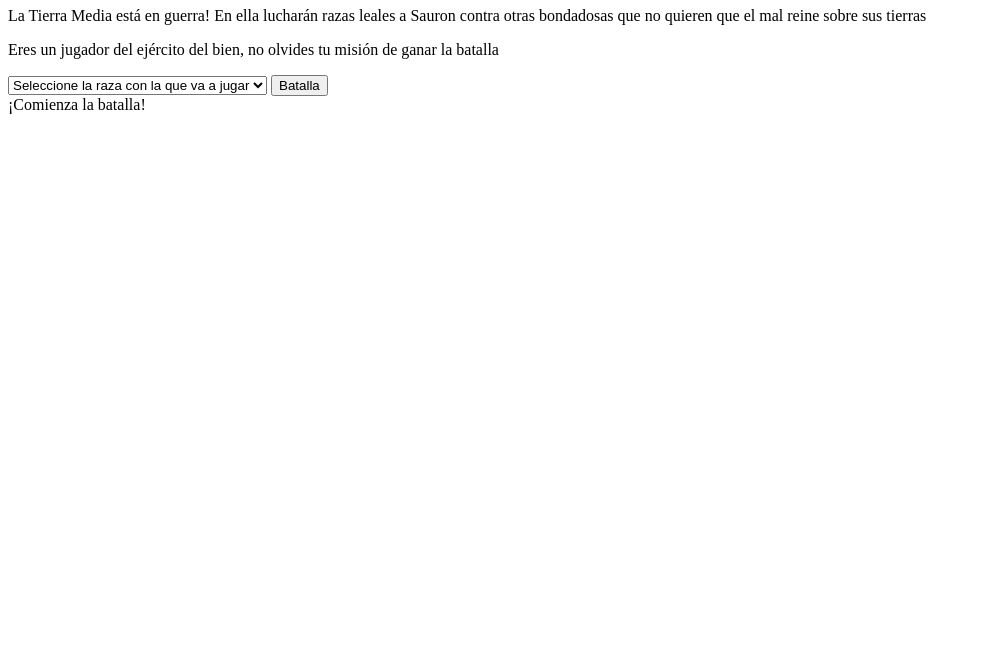
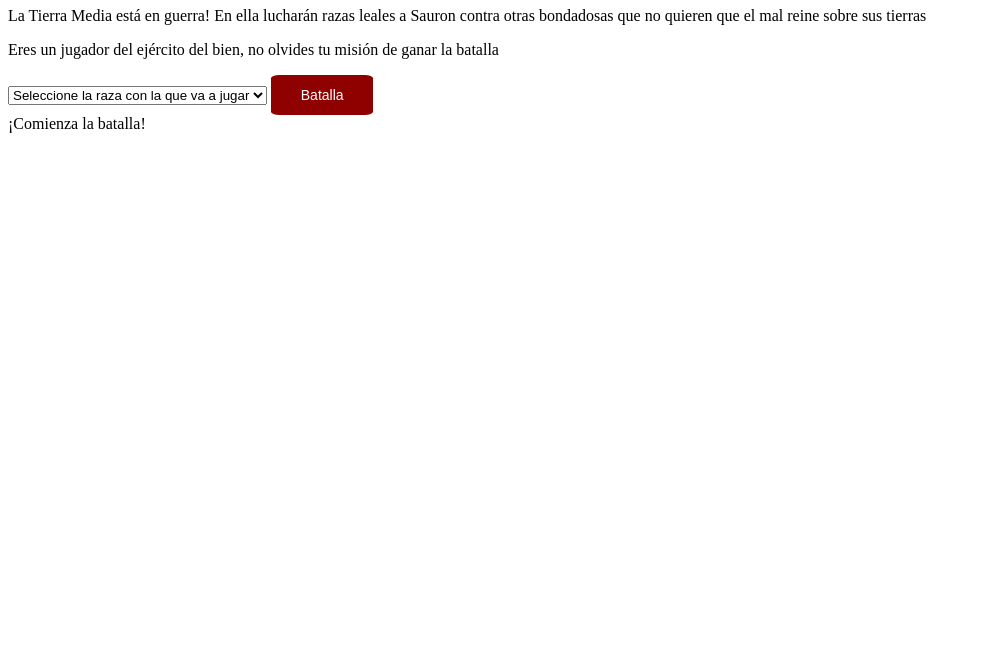
Before and after one commit to celiamartin11/Personal-Project-Game-JavaScript, a plain HTML site: page index.html in a window 1280 px wide. Shown: the part 146-800 px from the top of the page, without its empty margins (0-981 px from the left). Drawn offline with Linux system fonts and the light colour scheme.

Commit message:
color button

```diff
--- a/css/style.css
+++ b/css/style.css
@@ -0,0 +1,9 @@
+.batalla{
+    background-color: #8F0101;
+    color: white;
+    border: none;
+    border-radius: 8%;
+    width: 8vw;
+    font-size: 14px;
+    padding: 12px;
+}
--- a/index.html
+++ b/index.html
@@ -21,7 +21,7 @@
       <option class="js-raza4" value="4">Raza 4: Númenóreanos con fuerza (4)</option>
       <option class="js-raza5" value="5">Raza 5: Elfos con fuerza (5)</option>
     </select>
-    <button class="js-start-game">Batalla</button>
+    <button class="batalla js-start-game">Batalla</button>
     <div class="js-game-info">¡Comienza la batalla!</div>
   <script src="./js/main.js"></script>
 </body>
```
